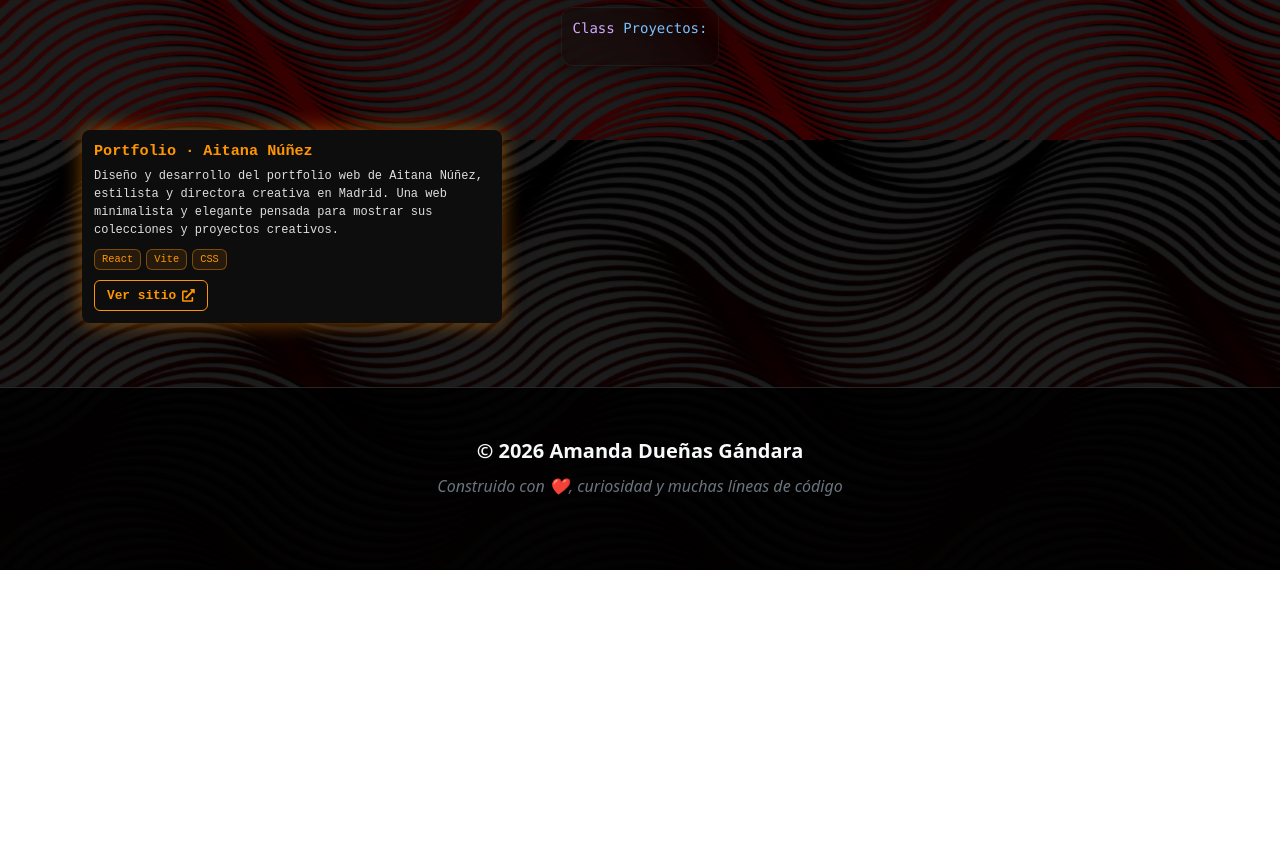
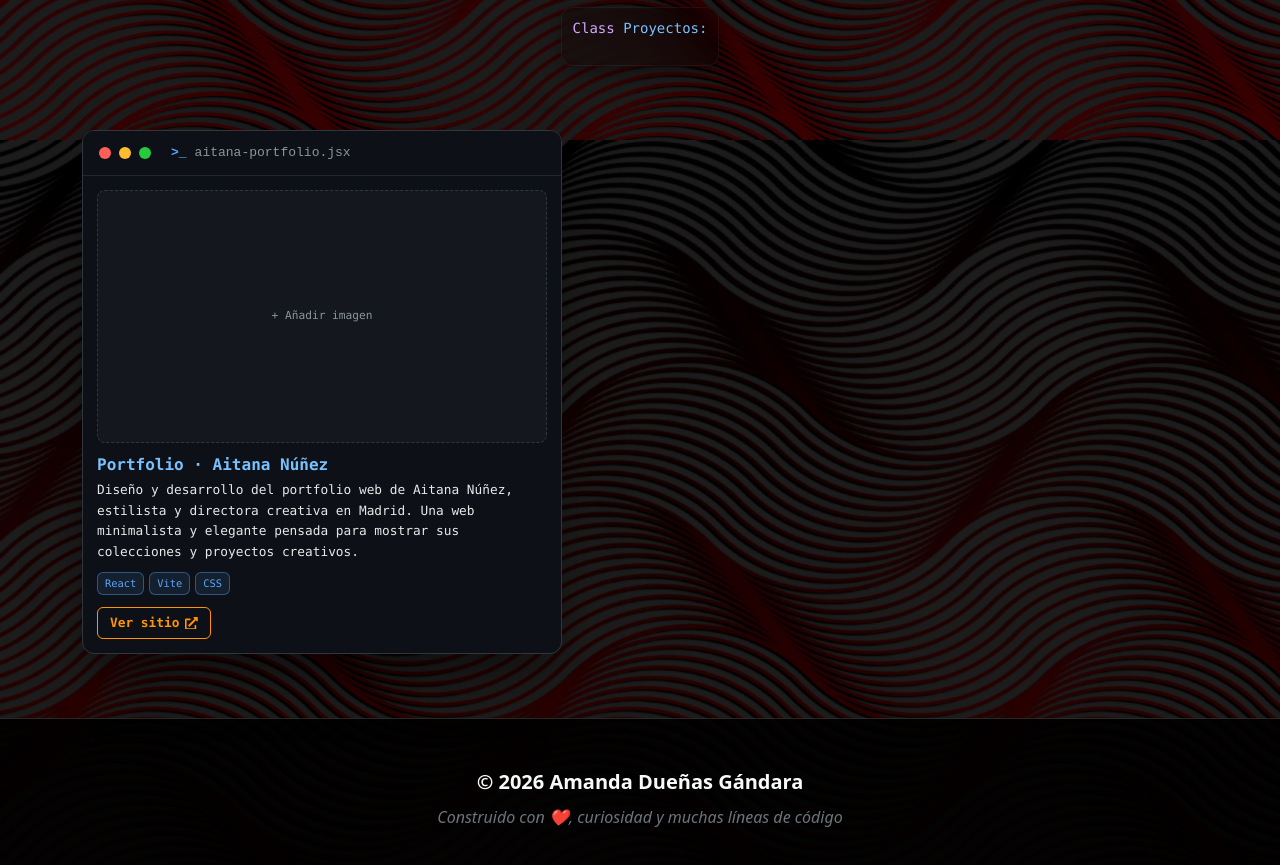
Before and after one commit to aduenasg/aduenasg.github.io, a React (Create React App) app: page / in a window 1280 px wide. Shown: the part 3860-4725 px from the top of the page. Before the commit the page ends 4430 px from the top, so only its background shows below. Built offline with nearby package versions, Linux system fonts and the light colour scheme; a web font is replaced by a local one.

Commit message:
Añadido card de proyecto

```diff
--- a/src/components/Projects.jsx
+++ b/src/components/Projects.jsx
@@ -2,6 +2,7 @@
 
 import { FaExternalLinkAlt } from "react-icons/fa";
 import { useLanguage } from "../i18n/LanguageContext";
+import terminalPythonCSS from "./../static/css/terminalPython.css";
 import projectsCSS from "./../static/css/projects.css";
 
 function SectionProjects() {
@@ -26,10 +27,32 @@ function SectionProjects() {
        <div className="projects-grid">
          {items.map((project, index) => (
            <div
-             className="project-card"
+             className="project-window-wrapper"
              key={index}
              style={{ animationDelay: `${index * 0.15}s` }}
            >
+             <div className="code-window project-window">
+               <div className="window-header">
+                 <div className="action-buttons">
+                   <span className="dot red"></span>
+                   <span className="dot yellow"></span>
+                   <span className="dot green"></span>
+                 </div>
+                 <div className="file-info">
+                   <span className="terminal-icon">{`>_`}</span>
+                   <span>{project.fileName}</span>
+                 </div>
+               </div>
+
+               <div className="code-content project-window-content">
+                 <div className="project-card-image-slot">
+                   {project.image ? (
+                     <img src={project.image} alt={project.title} />
+                   ) : (
+                     <span>+ {t("projects.addImage")}</span>
+                   )}
+                 </div>
+
                  <h3 className="project-card-title">{project.title}</h3>
                  <p className="project-card-description">{project.description}</p>
 
@@ -50,6 +73,8 @@ function SectionProjects() {
                    {t("projects.visit")} <FaExternalLinkAlt />
                  </a>
                </div>
+             </div>
+           </div>
          ))}
        </div>
 
--- a/src/i18n/translations.js
+++ b/src/i18n/translations.js
@@ -38,12 +38,15 @@ const translations = {
     projects:{
       text: "Estoy cocinando nuevas ideas, líneas de código y experimentos que pronto verán la luz 👩‍💻✨.\n\nTengo muchas ganas de compartirlos, aprender en el proceso y seguir transformando ideas en proyectos reales.\n\nEsto es solo el comienzo… ¡stay tuned! 🚀",
       visit: "Ver sitio",
+      addImage: "Añadir imagen",
       items: [
         {
+          fileName: "aitana-portfolio.jsx",
           title: "Portfolio · Aitana Núñez",
           description: "Diseño y desarrollo del portfolio web de Aitana Núñez, estilista y directora creativa en Madrid. Una web minimalista y elegante pensada para mostrar sus colecciones y proyectos creativos.",
           tags: ["React", "Vite", "CSS"],
-          link: "https://www.aitana-portfolio.com/"
+          link: "https://www.aitana-portfolio.com/",
+          image: null
         }
       ]
     },
@@ -149,12 +152,15 @@ const translations = {
     projects: {
       text: "I’m cooking up new ideas, lines of code, and experiments that will soon see the light 👩‍💻✨.\n\nI’m really excited to share them, learn along the way, and keep turning ideas into real projects.\n\nThis is just the beginning… stay tuned! 🚀",
       visit: "Visit site",
+      addImage: "Add image",
       items: [
         {
+          fileName: "aitana-portfolio.jsx",
           title: "Portfolio · Aitana Núñez",
           description: "Design and development of the web portfolio for Aitana Núñez, a stylist and creative director based in Madrid. A minimalist, elegant site built to showcase her collections and creative work.",
           tags: ["React", "Vite", "CSS"],
-          link: "https://www.aitana-portfolio.com/"
+          link: "https://www.aitana-portfolio.com/",
+          image: null
         }
       ]
     },
--- a/src/static/css/projects.css
+++ b/src/static/css/projects.css
@@ -1,46 +1,71 @@
 .projects-grid {
   display: grid;
-  grid-template-columns: repeat(auto-fit, minmax(130px, 1fr));
-  gap: 14px;
-  max-width: 420px;
+  grid-template-columns: repeat(auto-fit, minmax(240px, 1fr));
+  gap: 20px;
+  max-width: 480px;
   margin: 32px auto 64px 0;
 }
 
-.project-card {
-  position: relative;
-  z-index: 1;
-  text-align: left;
-  color: #f5f5f5;
-  background-color: #0d0d0d;
-  font-family: "Courier New", Courier, monospace;
-  border: none;
-  border-radius: 8px;
-  padding: 12px;
+.project-window-wrapper {
   opacity: 0;
   transform: translateY(24px);
-  box-shadow: 0 0 20px rgba(255, 140, 0, 0.5);
   animation: projectCardFadeIn 0.6s ease forwards;
-  transition: transform 0.35s ease, box-shadow 0.35s ease, z-index 0s;
 }
 
-.project-card:hover,
-.project-card:focus-within {
+.code-window.project-window {
+  max-width: 100%;
+  position: relative;
+  transition: transform 0.35s ease, box-shadow 0.35s ease;
+}
+
+.code-window.project-window:hover,
+.code-window.project-window:focus-within {
   z-index: 5;
-  transform: translateY(-8px) scale(1.04);
-  box-shadow: 0 0 32px rgba(255, 140, 0, 0.8);
+  transform: translateY(-8px) scale(1.03);
+  box-shadow: 0 25px 50px -12px rgba(255, 149, 0, 0.45);
+}
+
+.code-content.project-window-content {
+  padding: 14px;
+  text-align: left;
+}
+
+.project-card-image-slot {
+  width: 100%;
+  aspect-ratio: 16 / 9;
+  border: 1px dashed #30363d;
+  border-radius: 8px;
+  display: flex;
+  align-items: center;
+  justify-content: center;
+  overflow: hidden;
+  margin-bottom: 12px;
+  background: rgba(255, 255, 255, 0.03);
+  color: #8b949e;
+  font-family: 'Consolas', 'Monaco', monospace;
+  font-size: 0.7rem;
+  text-align: center;
+}
+
+.project-card-image-slot img {
+  width: 100%;
+  height: 100%;
+  object-fit: cover;
 }
 
 .project-card-title {
   margin: 0 0 6px;
-  font-size: 0.95rem;
+  font-family: 'Consolas', 'Monaco', monospace;
+  font-size: 1rem;
   font-weight: 700;
-  color: #ff9500;
+  color: #79c0ff;
 }
 
 .project-card-description {
   margin: 0 0 10px;
-  font-size: 0.75rem;
-  color: #f5f5f5;
+  font-family: 'Consolas', 'Monaco', monospace;
+  font-size: 0.8rem;
+  color: #ffffff;
   opacity: 0.9;
 }
 
@@ -48,17 +73,17 @@
   display: flex;
   flex-wrap: wrap;
   gap: 5px;
-  margin-bottom: 10px;
+  margin-bottom: 12px;
 }
 
 .project-card-tag {
-  background: rgba(255, 149, 0, 0.1);
-  border: 1px solid rgba(255, 149, 0, 0.4);
-  color: #ff9500;
+  background: rgba(88, 166, 255, 0.1);
+  border: 1px solid rgba(88, 166, 255, 0.4);
+  color: #58a6ff;
   border-radius: 6px;
   padding: 2px 7px;
   font-size: 0.65rem;
-  font-family: "Courier New", Courier, monospace;
+  font-family: 'Consolas', 'Monaco', monospace;
 }
 
 .project-card-button {
@@ -69,7 +94,7 @@
   color: #ff9500;
   border: 1px solid #ff9500;
   font-weight: 600;
-  font-family: "Courier New", Courier, monospace;
+  font-family: 'Consolas', 'Monaco', monospace;
   text-decoration: none;
   padding: 5px 12px;
   border-radius: 6px;
```
Lines whose indentation alone changed are shown as unchanged.
